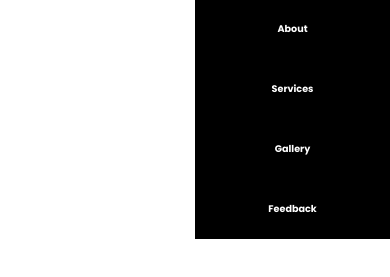
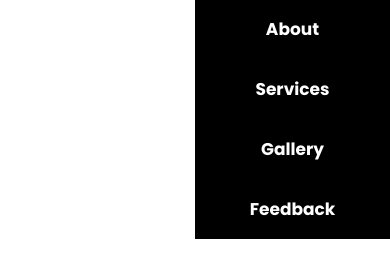
Before and after one commit to devgauravjatt/hiiiiiii, a plain HTML site: page index.html in a window 390 px wide. Both pictures are taken after a click on the label 360 px from the left and 19 px from the top of the page. Shown: the part 99-376 px from the top of the page. Drawn offline with nearby package versions, Linux system fonts and the light colour scheme.

Commit message:
Update style.css

```diff
--- a/style.css
+++ b/style.css
@@ -53,7 +53,9 @@ a:Hover {
     html {
         font-size: 60%;
     }
-
+    a{
+    font-size: 17px;
+    }
     ul {
         position: absolute;
         height: 300px;
```
